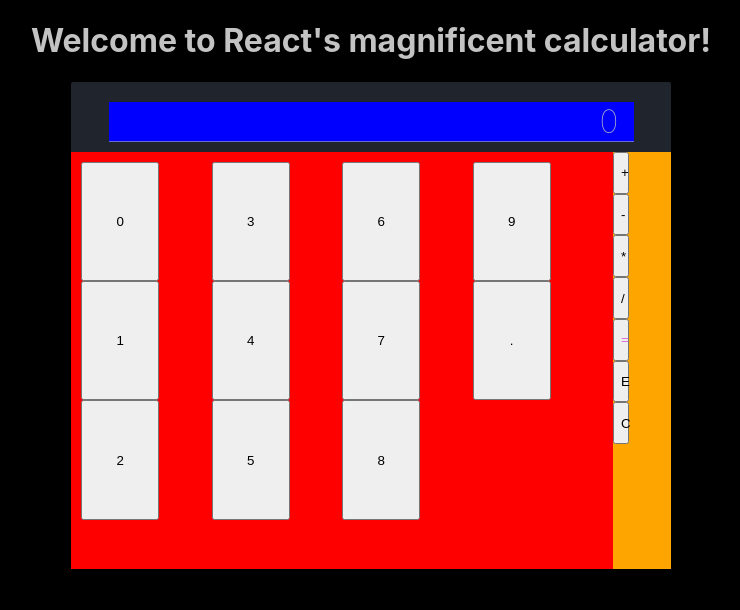
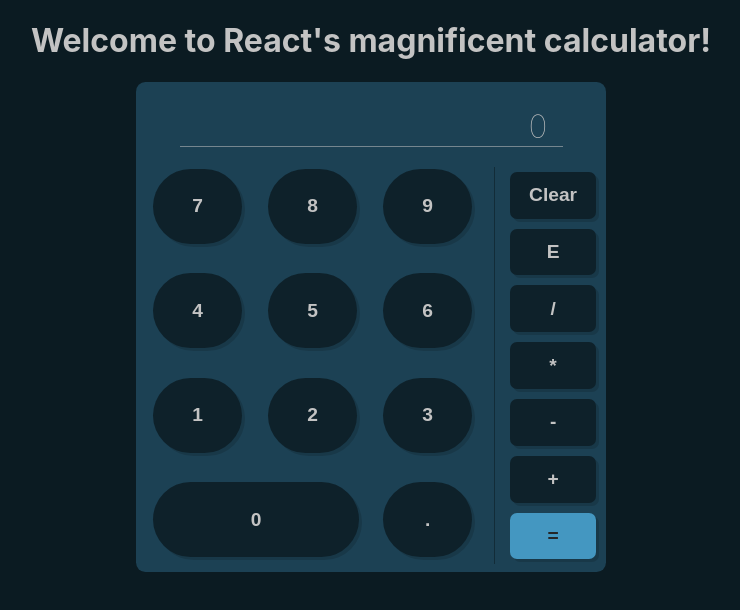
Before and after one commit to leskerito/react-calculator, a React (Create React App) app: page / in a window 1280 px wide. Shown: the top 610 px of the page, without its empty margins (269-1009 px from the left). Built offline with nearby package versions, Linux system fonts and the light colour scheme; the HTML template or start-up script is replaced by a standard one.

Commit message:
Finished main CSS and added keydown property to type with keyboard

```diff
--- a/public/index.html
+++ b/public/index.html
@@ -40,5 +40,5 @@
       To create a production bundle, use `npm run build` or `yarn build`.
     -->
   </body>
-  <script src="https://cdn.freecodecamp.org/testable-projects-fcc/v1/bundle.js"></script>
+  <script></script>
 </html>
--- a/src/Calculator.js
+++ b/src/Calculator.js
@@ -1,4 +1,4 @@
-import React, {useState} from 'react'
+import React, {useState, useEffect} from 'react'
 import Buttons from './Buttons';
 
 export default function Calculator() {
@@ -25,12 +25,12 @@ export default function Calculator() {
 
     const evaluate = (dirtyArray) => {
         if(dirtyArray === undefined) return '0'
-        let cleanArray = sanitize(dirtyArray);
-        const expression = cleanArray.join('');
         try {
+            let cleanArray = sanitize(dirtyArray);
+            const expression = cleanArray.join('');
             return String(eval(expression))
-        } catch (error) {
-            console.error(error);
+        } catch (TypeError) {
+            alert("Are you sure about that expression?")
             return "0"
         }
     }
@@ -43,6 +43,34 @@ export default function Calculator() {
         return /^[-]{0,1}[0-9]+([.]+[0-9])*$/.test(entry);
     }
 
+    const typeHandler = (event) => {
+        var key = event.key
+        if(isOperator(key) || isNumber(key))
+            handleButton(key)
+        else switch(key){
+            case "Enter":
+                handleButton("=");
+                break;
+            case "Backspace":
+                handleButton("E");
+                break;
+            case "Delete":
+                handleButton("Clear");
+                break;
+            case '.':
+                handleButton('.');
+                break;
+            default:
+                console.log(key);
+        }
+    }
+
+    useEffect(() => {
+        document.addEventListener('keydown', typeHandler);
+
+        return () => document.removeEventListener('keydown', typeHandler)
+    });
+
     const handleButton = (entry) => {
         switch(entry){
             case '.':
@@ -51,7 +79,7 @@ export default function Calculator() {
             case 'E':
                 currentExpression.length > 1 ? setCurrentExpression(currentExpression.slice(0, -1)) : setCurrentExpression('0');
                 break;
-            case 'C':
+            case 'Clear':
                 setCurrentExpression('0');
                 setExpElements([]);
                 break;
@@ -95,8 +123,8 @@ export default function Calculator() {
             {currentExpression}
         </h1>
         <div id='buttons-container'>
-            <Buttons divType="number" buttonHandler={handleButton} />
-            <Buttons divType="operators" buttonHandler={handleButton} />
+            <Buttons divType="number" buttonHandler={handleButton} typeHandler={typeHandler}/>
+            <Buttons divType="operators" buttonHandler={handleButton} typeHandler={typeHandler}/>
         </div>
     </div>
   )
--- a/src/calc.js
+++ b/src/calc.js
@@ -14,7 +14,28 @@ export const calc = {
     "subtract": "-",
     "multiply": "*",
     "divide": "/",
-    "clear": "C",
+    "clear": "Clear",
     "erase": "E",
     "equals": "="
 }
+
+export const calcReverse = {
+    ".": "decimal",
+    "0": "zero",
+    "1": "one",
+    "2": "two",
+    "3": "three",
+    "4": "four",
+    "5": "five",
+    "6": "six",
+    "7": "seven",
+    "8": "eight",
+    "9": "nine",
+    "=": "Enter",
+    "E": "Backspace",
+    "Clear": "C",
+    "+": "add",
+    "-": "subtract",
+    "*": "multiply",
+    "/": "divide"
+}
--- a/src/index.css
+++ b/src/index.css
@@ -1,10 +1,72 @@
+#zero {
+  order: 9;
+  width: 60%;
+  border-radius: 50px;
+}
+
+#decimal {
+  order: 10;
+}
+
+#one {
+  order: 6;
+}
+
+#two {
+  order: 7;
+}
+
+#three {
+  order: 8;
+}
+
+#four {
+  order: 3;
+}
+
+#five {
+  order: 4;
+}
+
+#six {
+  order: 5;
+}
+
+#equals {
+  order: 18;
+}
+
+#add {
+  order: 16;
+}
+
+#subtract {
+  order: 15;
+}
+
+#multiply {
+  order: 14;
+}
+
+#divide {
+  order: 13;
+}
+
+#erase {
+  order: -1;
+}
+
+#clear {
+  order: -2;
+}
+
 body {
   margin: 0;
-  font-family: -apple-system, BlinkMacSystemFont, "Segoe UI", "Roboto", "Oxygen", "Ubuntu", "Cantarell", "Fira Sans", "Droid Sans", "Helvetica Neue", sans-serif;
+  font-family: -apple-system, BlinkMacSystemFont, "Roboto", "Oxygen", "Ubuntu", "Cantarell", "Fira Sans", "Droid Sans", "Helvetica Neue", sans-serif;
   -webkit-font-smoothing: antialiased;
   -moz-osx-font-smoothing: grayscale;
   text-align: center;
-  background-color: black;
+  background-color: #0B1B22;
   color: #C3C3C3;
   box-sizing: content-box;
 }
@@ -15,12 +77,13 @@ code {
 
 #calculator {
   margin: 10px auto;
-  background-color: #20252D;
-  max-width: 600px;
+  padding: 5px;
+  background-color: #1C4154;
+  max-width: 460px;
   max-height: 800px;
   height: 60vh;
   width: 50vw;
-  border-radius: 2px;
+  border-radius: 2%;
 }
 
 #display {
@@ -28,45 +91,67 @@ code {
   font-weight: lighter;
   text-align: right;
   border-bottom: 1px solid rgba(195, 195, 195, 0.5333333333);
-  width: 85%;
+  width: 80%;
   margin: 0 auto;
-  background-color: blue;
 }
 
 #buttons-container {
-  margin: 10px auto;
   display: flex;
   flex-direction: row;
   height: 87%;
-  background-color: rgba(0, 255, 0, 0.4);
+  margin-top: 10px;
 }
 
 #number-div {
   display: flex;
-  flex-direction: column;
+  flex-direction: row;
+  justify-content: space-between;
   flex-wrap: wrap;
-  background-color: red;
-  width: 90%;
-  padding: 10px;
+  width: 80%;
 }
 
 .number {
-  width: 15%;
-  height: 30%;
+  width: 26%;
+  height: 18%;
+  flex: 0 0 auto;
+  margin: 12px;
+  border-radius: 70px;
+}
+
+button {
+  background-color: #0E212A;
+  color: #C3C3C3;
+  border: 0;
+  box-shadow: 3px 3px rgba(0, 0, 0, 0.144);
+  transition: border 0.2s;
+  font-size: 1.2em;
+  font-weight: bold;
+}
+button:hover {
+  border: 1px solid #C3C3C3;
+  box-shadow: none;
+}
+button:active {
+  border: 2px solid white;
 }
 
 .operator {
-  height: 10%;
-  width: 25%;
+  height: 20%;
+  width: 100%;
+  border-radius: 7px;
+  margin: 5px;
 }
 
 #operators-div {
   display: flex;
   flex-direction: column;
-  background-color: orange;
-  width: 10%;
+  width: 20%;
+  margin: 10px;
+  border-left: 1px solid #0E212AAA;
+  padding-left: 10px;
 }
 
 #equals {
-  color: #DC6CD9;
+  color: #252627;
+  background-color: #4497C1;
 }/*# sourceMappingURL=index.css.map */
--- a/src/index.sass
+++ b/src/index.sass
@@ -1,15 +1,17 @@
-$primary: #20252D
-$secondary: #848484
+$primary: #1C4154
+$secondary: #0E212A
 $text-color: #C3C3C3
-$accent: #DC6CD9
+$accent: #4497C1
+
+@import reorder
 
 body
   margin: 0
-  font-family: -apple-system, BlinkMacSystemFont, 'Segoe UI', 'Roboto', 'Oxygen', 'Ubuntu', 'Cantarell', 'Fira Sans', 'Droid Sans', 'Helvetica Neue', sans-serif
+  font-family: -apple-system, BlinkMacSystemFont, 'Roboto', 'Oxygen', 'Ubuntu', 'Cantarell', 'Fira Sans', 'Droid Sans', 'Helvetica Neue', sans-serif
   -webkit-font-smoothing: antialiased
   -moz-osx-font-smoothing: grayscale
   text-align: center
-  background-color: black
+  background-color: #0B1B22
   color: $text-color
   box-sizing: content-box
 
@@ -19,51 +21,72 @@ code
 
 #calculator
     margin: 10px auto
+    padding: 5px
     background-color: $primary
-    max-width: 600px
+    max-width: 460px
     max-height: 800px
     height: 60vh
     width: 50vw
-    border-radius: 2px
+    border-radius: 2%
 
 #display
     padding-right: 15px
     font-weight: lighter
     text-align: right
     border-bottom: 1px solid #c3c3c388
-    width: 85%
+    width: 80%
     margin: 0 auto
-    background-color: blue
 
 #buttons-container
-    margin: 10px auto
     display: flex
     flex-direction: row
     height: 87%
-    background-color: rgba(0, 255, 0, 0.4)
+    margin-top: 10px
 
 #number-div
     display: flex
-    flex-direction: column
+    flex-direction: row
+    justify-content: space-between
     flex-wrap: wrap
-    background-color: red
-    width: 90%
-    padding: 10px
+    width: 80%
 
 .number
-    width: 15%
-    height: 30%
+    width: 26%
+    height: 18%
+    flex: 0 0 auto
+    margin: 12px
+    border-radius: 70px
+
+button
+    background-color: $secondary
+    color: $text-color
+    border: 0
+    box-shadow: 3px 3px rgba(0, 0, 0, 0.144)
+    transition: border 0.2s
+    font-size: 1.2em
+    font-weight: bold
+
+    &:hover
+        border: 1px solid $text-color
+        box-shadow: none
+
+    &:active
+        border: 2px solid white
 
 .operator
-    height: 10%
-    width: 25%
+    height: 20%
+    width: 100%
+    border-radius: 7px
+    margin: 5px
 
 #operators-div
     display: flex
     flex-direction: column
-    background-color: orange
-    width: 10%
-
+    width: 20%
+    margin: 10px
+    border-left: 1px solid ($secondary + AA)
+    padding-left: 10px
 
 #equals
-    color: $accent
+    color: #252627
+    background-color: $accent
--- /dev/null
+++ b/src/reorder.css
@@ -0,0 +1,61 @@
+#zero {
+  order: 9;
+  width: 60%;
+  border-radius: 50px;
+}
+
+#decimal {
+  order: 10;
+}
+
+#one {
+  order: 6;
+}
+
+#two {
+  order: 7;
+}
+
+#three {
+  order: 8;
+}
+
+#four {
+  order: 3;
+}
+
+#five {
+  order: 4;
+}
+
+#six {
+  order: 5;
+}
+
+#equals {
+  order: 18;
+}
+
+#add {
+  order: 16;
+}
+
+#subtract {
+  order: 15;
+}
+
+#multiply {
+  order: 14;
+}
+
+#divide {
+  order: 13;
+}
+
+#erase {
+  order: -1;
+}
+
+#clear {
+  order: -2;
+}/*# sourceMappingURL=reorder.css.map */
--- /dev/null
+++ b/src/reorder.sass
@@ -0,0 +1,47 @@
+#zero
+    order: 9
+    width: 60%
+    border-radius: 50px
+
+#decimal
+    order: 10
+
+#one
+    order: 6
+
+#two
+    order: 7
+
+#three
+    order: 8
+
+#four
+    order: 3
+
+#five
+    order: 4
+
+#six
+    order: 5
+
+
+#equals
+    order: 18
+
+#add
+    order: 16
+
+#subtract
+    order: 15
+
+#multiply
+    order: 14
+
+#divide
+    order: 13
+
+#erase
+    order: -1
+
+#clear
+    order: -2
```
Also changed, not shown: 2 other files (tests, documents, lock files or other folders).
